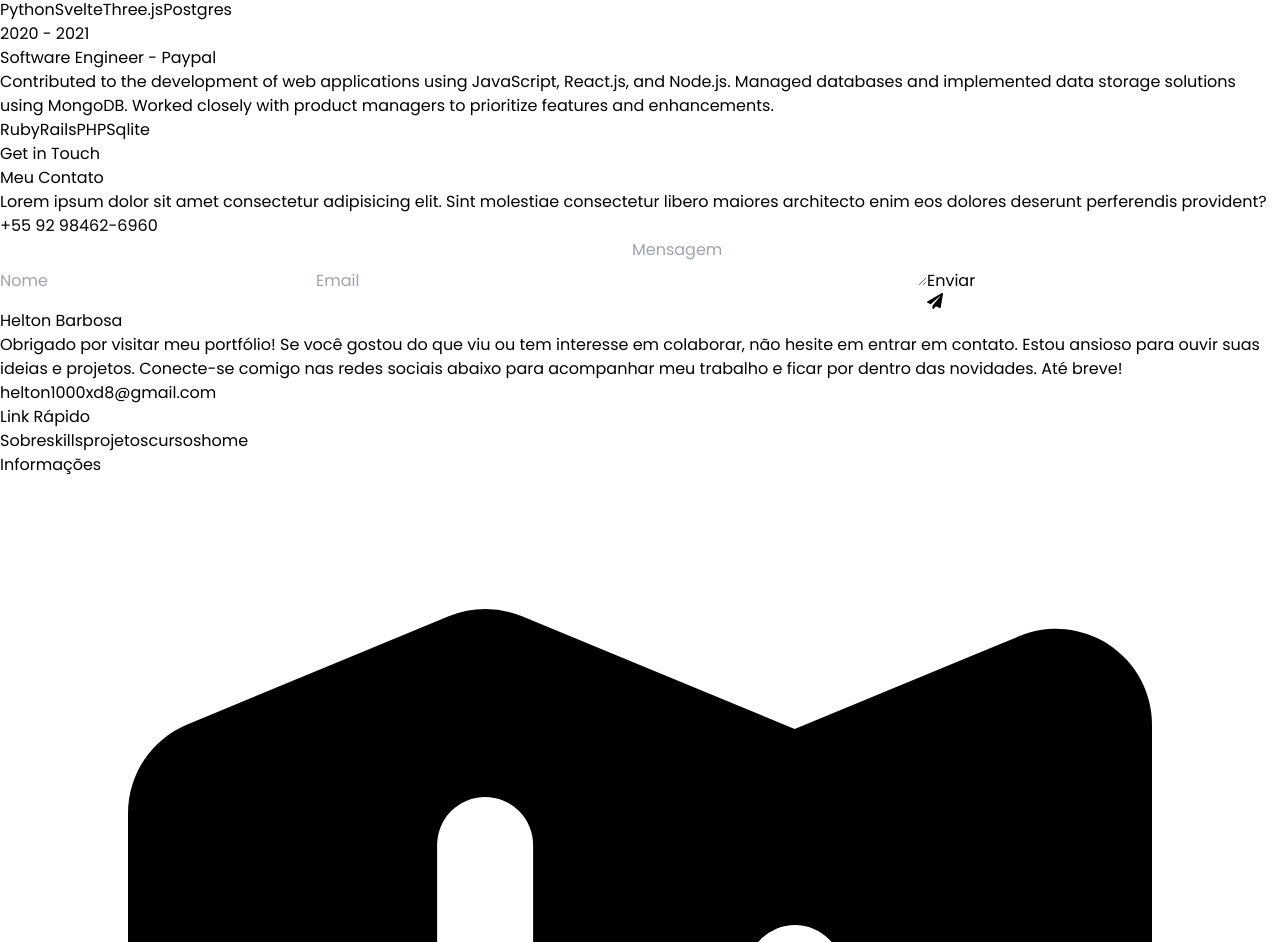
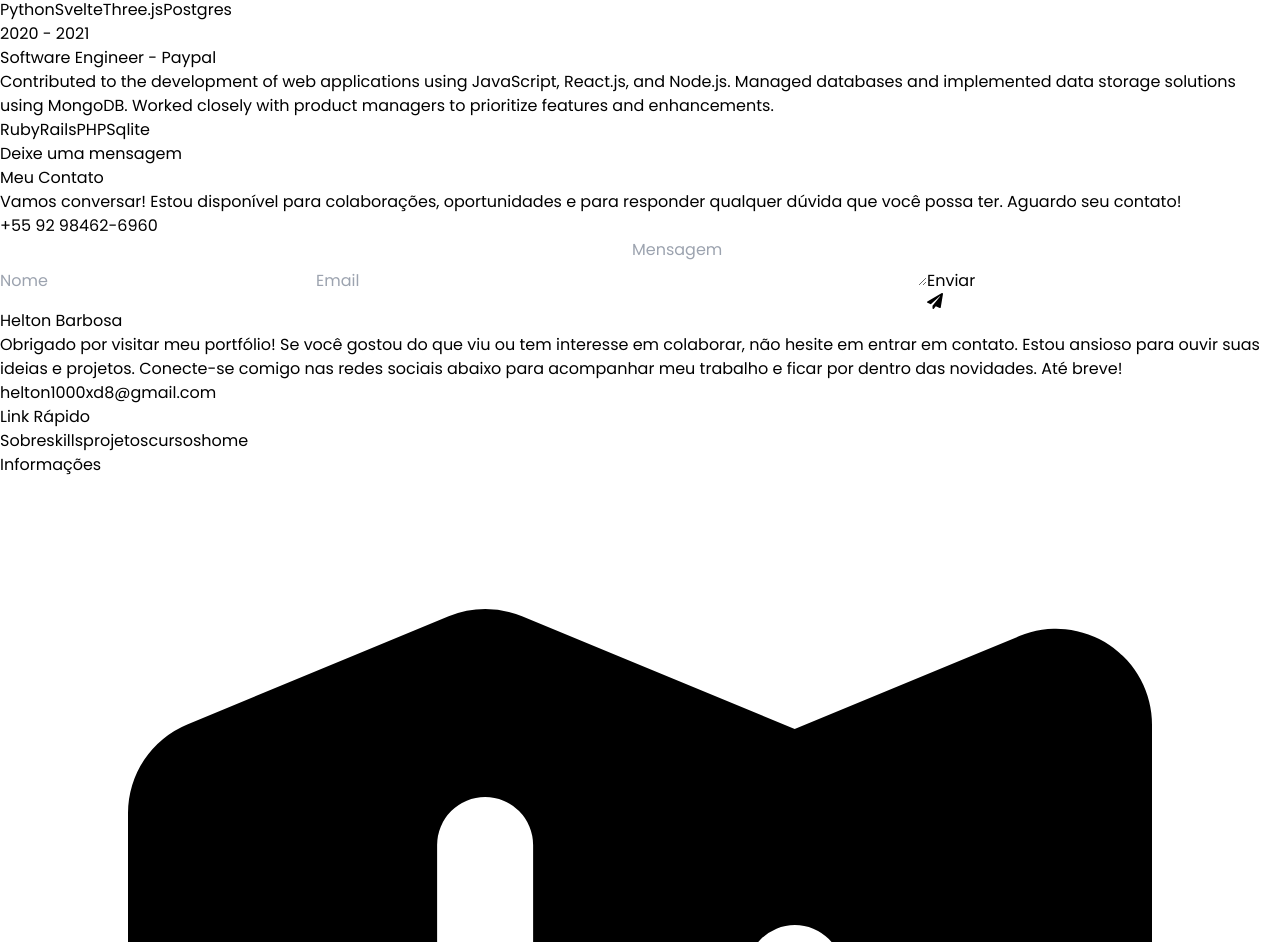
Before and after one commit to Helton1000/my-portfolio, a Next.js app: page / in a window 1280 px wide. Shown: the part 9530-10472 px from the top of the page. Built offline with nearby package versions, Linux system fonts and the light colour scheme.

Commit message:
chore: Update contact section with refreshed text

```diff
--- a/Components/Contact.tsx
+++ b/Components/Contact.tsx
@@ -50,14 +50,14 @@ const Contact = () => {
           initial={{ opacity: 0, y: -100 }}
           transition={{ duration: 1 }}
         >
-          <p className="heading_mini">Get in Touch</p>
+          <p className="heading_mini">Deixe uma mensagem</p>
           <h1 className="text-[28px] font-bold uppercase text-white sm:text-[33px] md:text-[45px]">
             Meu <span className="text-yellow-400">Contato</span>
           </h1>
           <p className="mt-[1rem] text-[15px] text-white opacity-75">
-            Lorem ipsum dolor sit amet consectetur adipisicing elit. Sint
-            molestiae consectetur libero maiores architecto enim eos dolores
-            deserunt perferendis provident?
+            Vamos conversar! Estou disponível para colaborações, oportunidades e
+            para responder qualquer dúvida que você possa ter. Aguardo seu
+            contato!
           </p>
           <h1 className="mb-[2rem] mt-[2rem] text-[30px] font-bold text-yellow-300 underline">
             +55 92 98462-6960
```
